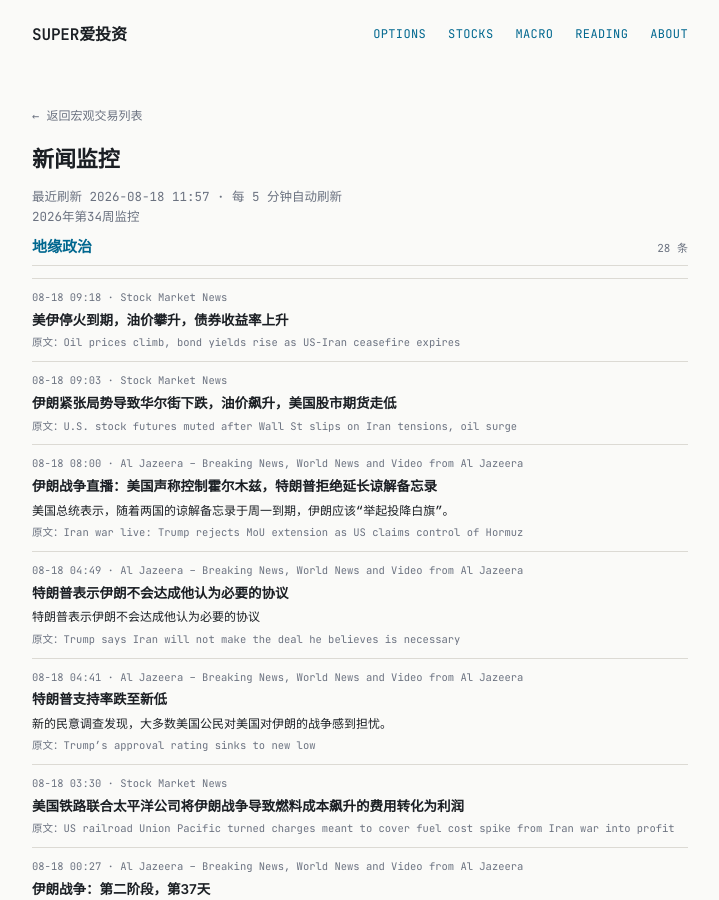
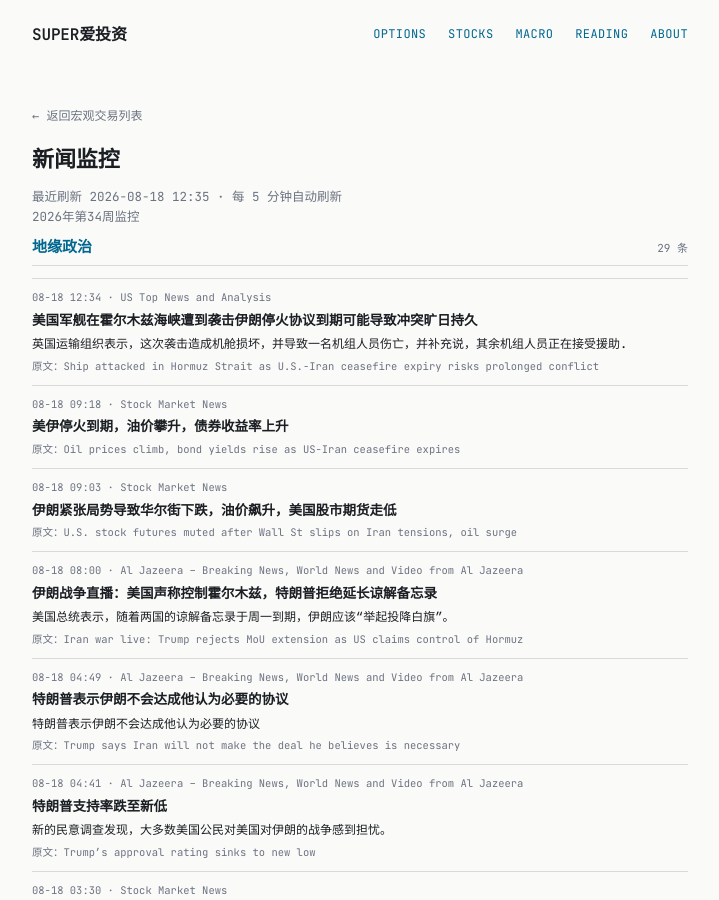
Before and after one commit to tang3super/tang3super.github.io, a Jekyll site: the page built from macro-trade/news-digest.md, in a window 1280 px wide and 900 px high. Shown: the whole window, without its empty margins (280-999 px from the left). Built offline with Jekyll 4.4.1, drawn with Linux system fonts in a browser that asks for light colours.

Commit message:
sync news-digest article

```diff
--- a/macro-trade/news-digest.md
+++ b/macro-trade/news-digest.md
@@ -5,11 +5,18 @@ title: 新闻监控
 date: '2026-08-18'
 summary: 2026年第34周监控
 week_label: 2026年第34周监控
-last_updated: 2026-08-18 11:57
+last_updated: 2026-08-18 12:35
 refresh_note: 每 5 分钟自动刷新
 topics:
 - name: 地缘政治
   items:
+  - title: Ship attacked in Hormuz Strait as U.S.-Iran ceasefire expiry risks prolonged conflict
+    summary: The attack caused damage to the engine room and resulted in a crew casualty, UKMTO said, adding that the remaining crew were being assisted…
+    link: https://www.cnbc.com/2026/08/18/us-iran-war-trump-hormuz-trump-ceasefire-expires-extension-.html
+    source: US Top News and Analysis
+    time: 08-18 12:34
+    title_zh: 美国军舰在霍尔木兹海峡遭到袭击伊朗停火协议到期可能导致冲突旷日持久
+    summary_zh: 英国运输组织表示，这次袭击造成机舱损坏，并导致一名机组人员伤亡，并补充说，其余机组人员正在接受援助.
   - title: Oil prices climb, bond yields rise as US-Iran ceasefire expires
     summary: ''
     link: https://www.investing.com/news/stock-market-news/oil-prices-climb-bond-yields-rise-as-usiran-ceasefire-expires-4864169
```
